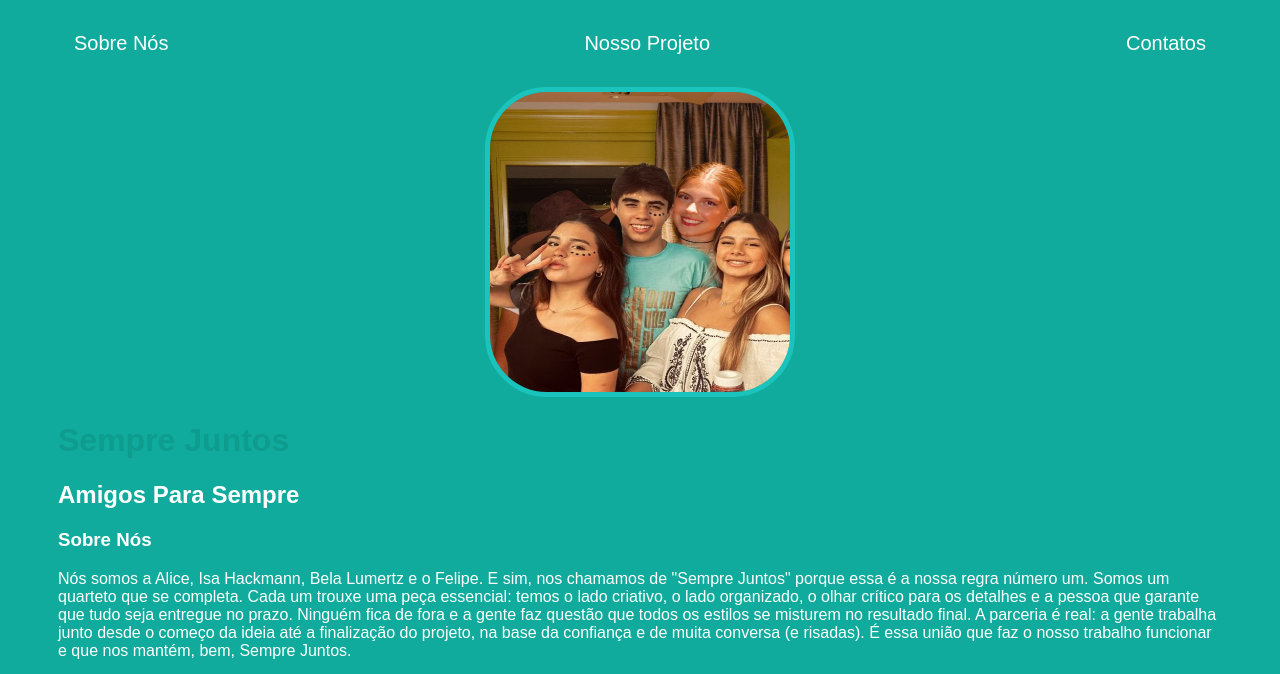
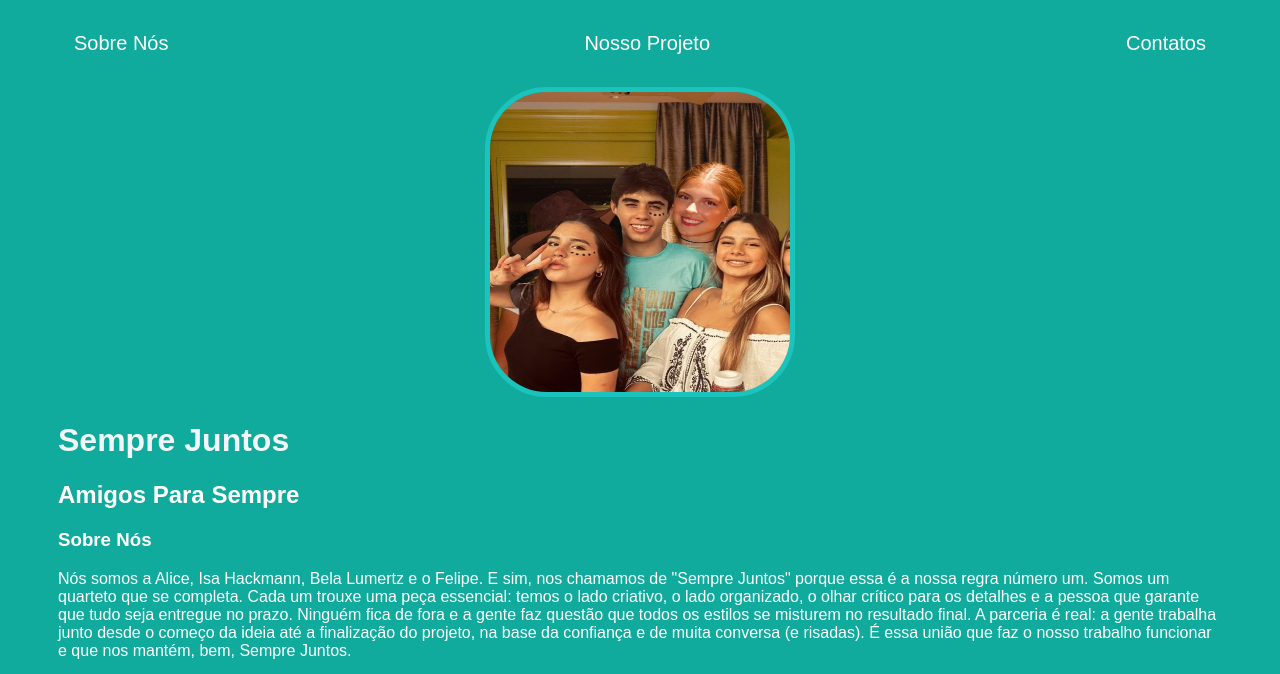
Before and after one commit to Rossato-nski/FelipeRossato_IsabelaHackmann_IsabelaLumertz_AliceCosta_106, a plain HTML site: page index.html in a window 1280 px wide. Shown: the top 674 px of the page. Drawn offline with Linux system fonts and the light colour scheme.

Commit message:
cor do título

```diff
--- a/index.css
+++ b/index.css
@@ -29,7 +29,7 @@ header img {
 }
 
 h1 {
-    color: #0d9c8e;
+    color: #f3f6f6;
 }
 
 footer img {
```
